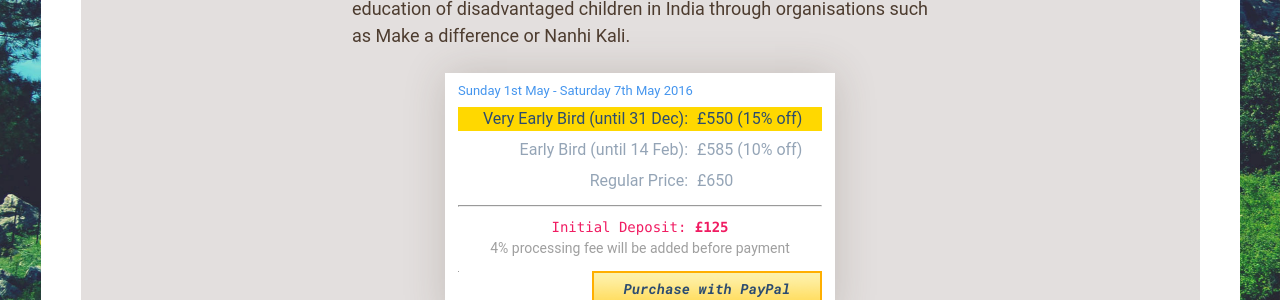
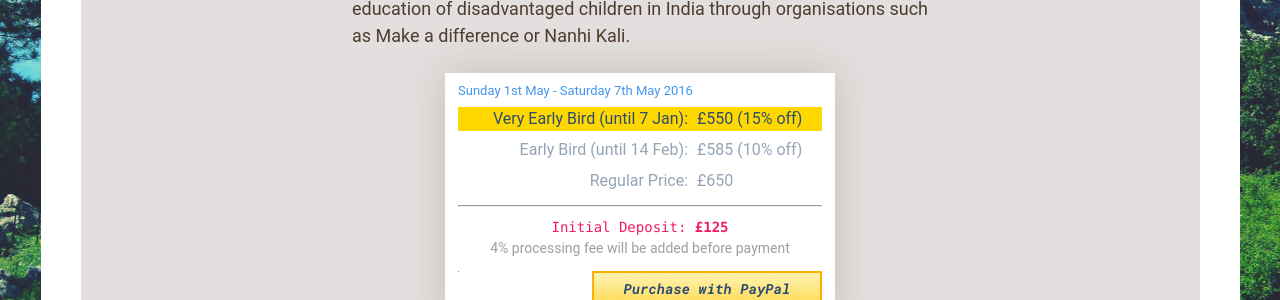
Before and after one commit to ruahvitulv/ruahvitulv.github.io, a Jekyll site: the page built from retreats.html, in a window 1280 px wide and 900 px high, scrolled down 4045 px. Shown: the part 377-677 px from the top of the window. Built offline with Jekyll 4.4.1, drawn with Linux system fonts in a browser that asks for light colours; nearby versions of some CDN libraries; grey boxes are pictures that could not be loaded.

Commit message:
update retreat deals date

```diff
--- a/_includes/retreat-form.html
+++ b/_includes/retreat-form.html
@@ -4,7 +4,7 @@
 	<div class="m-prices-date">Sunday 1<span class="hidden-sm">st</span> May - Saturday 7<span class="hidden-sm">th</span> May 2016</div>
 	<ul class="m-prices-list clearfix">
 		<li class="m-prices-price active">
-			<div class="m-prices-priceName">Very Early Bird (until 31 Dec):</div>
+			<div class="m-prices-priceName">Very Early Bird (until 7 Jan):</div>
 			<div class="m-prices-priceValue">
 				<strong>£550</strong> <span class="hidden-sm">(15% off)</span>
 			</div>
```
